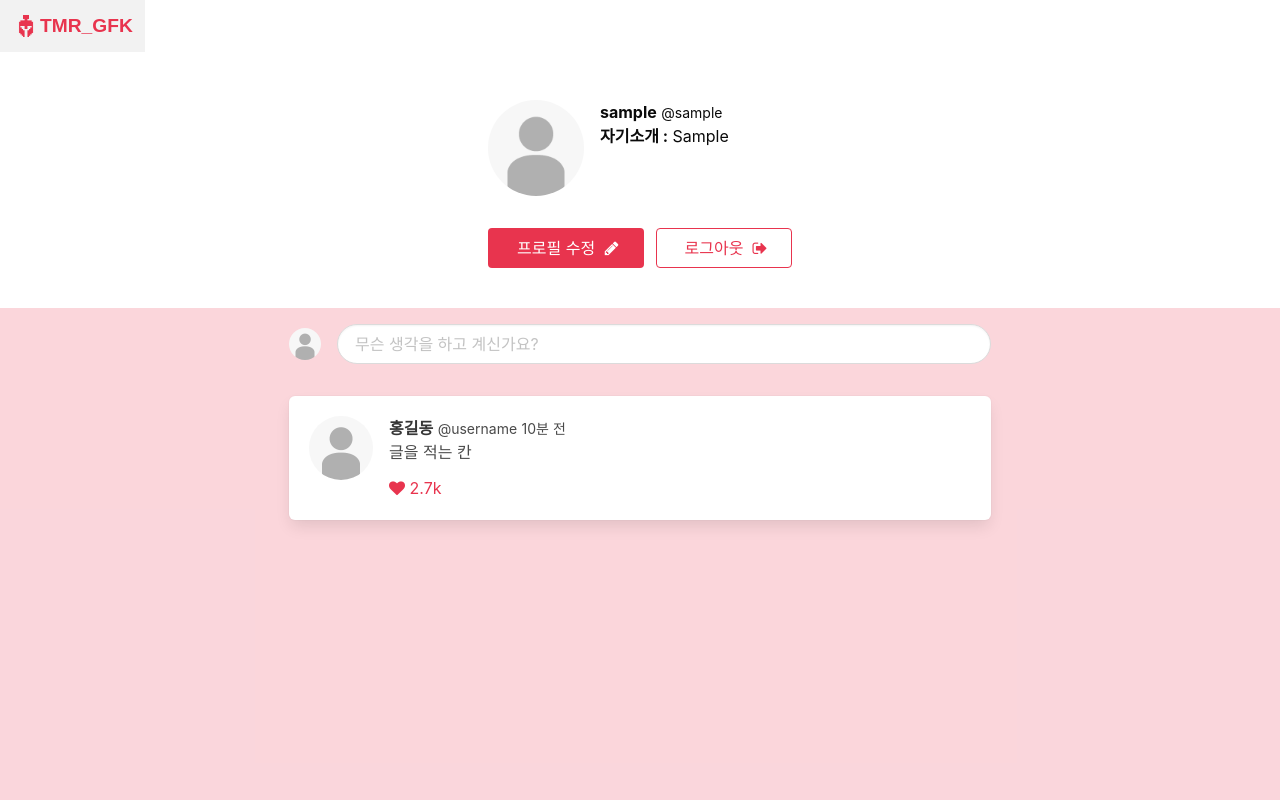
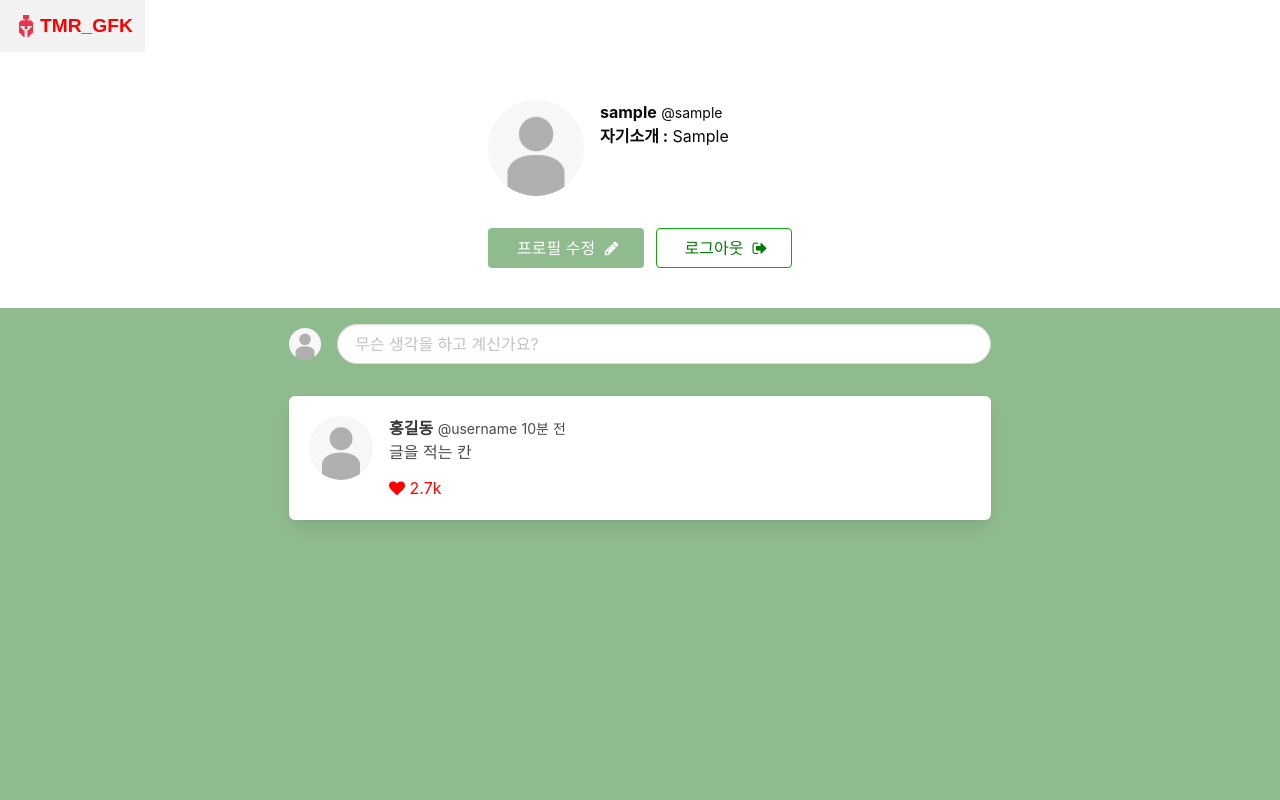
Before and after one commit to myeongbaek/TMR_Golf_King, a Flask app: a page that uses templates/user.html in a window 1280 px wide. Run offline with Flask 2, Linux system fonts and the light colour scheme; a database or web service that is not in the repository returns one stand-in record (values such as "Sample title"); some libraries are stand-ins or nearby versions; some web fonts are replaced.

Commit message:
Update user.html
color change

```diff
--- a/templates/user.html
+++ b/templates/user.html
@@ -26,7 +26,7 @@
 
     <style>
         body {
-            background-color: RGBA(232, 52, 78, 0.2);
+            background-color: darkseagreen;
             min-height: 100vh;
             padding-top: 3.25rem;
         }
@@ -38,19 +38,19 @@
         }
 
         .is-sparta {
-            color: #e8344e !important;
+            color: #ff0000 !important;
         }
 
         .button.is-sparta {
-            background-color: #e8344e;
+            background-color: darkseagreen;
             border-color: transparent;
             color: #fff !important;
         }
 
         .button.is-sparta.is-outlined {
             background-color: transparent;
-            border-color: #e8344e;
-            color: #e8344e !important;
+            border-color: #0da90d;
+            color: #007d00 !important;
         }
 
         .modal-content {
```
